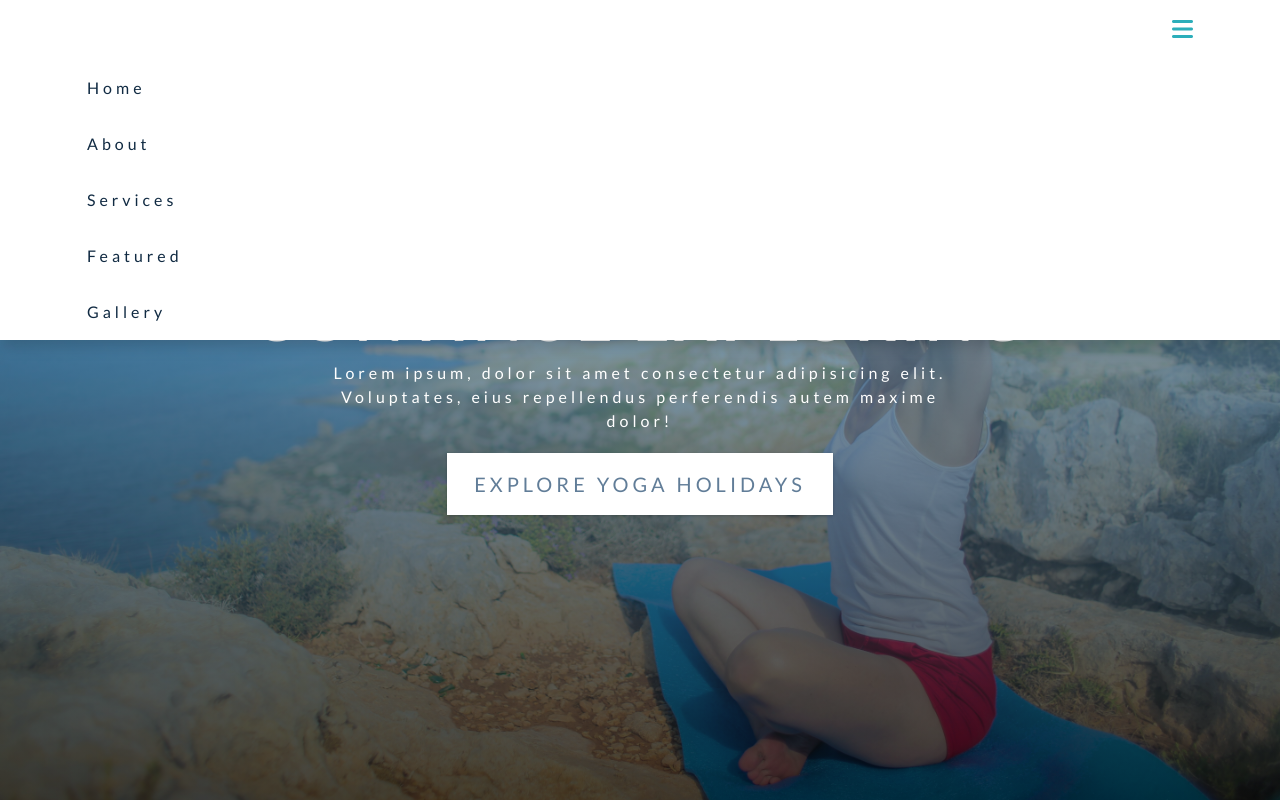
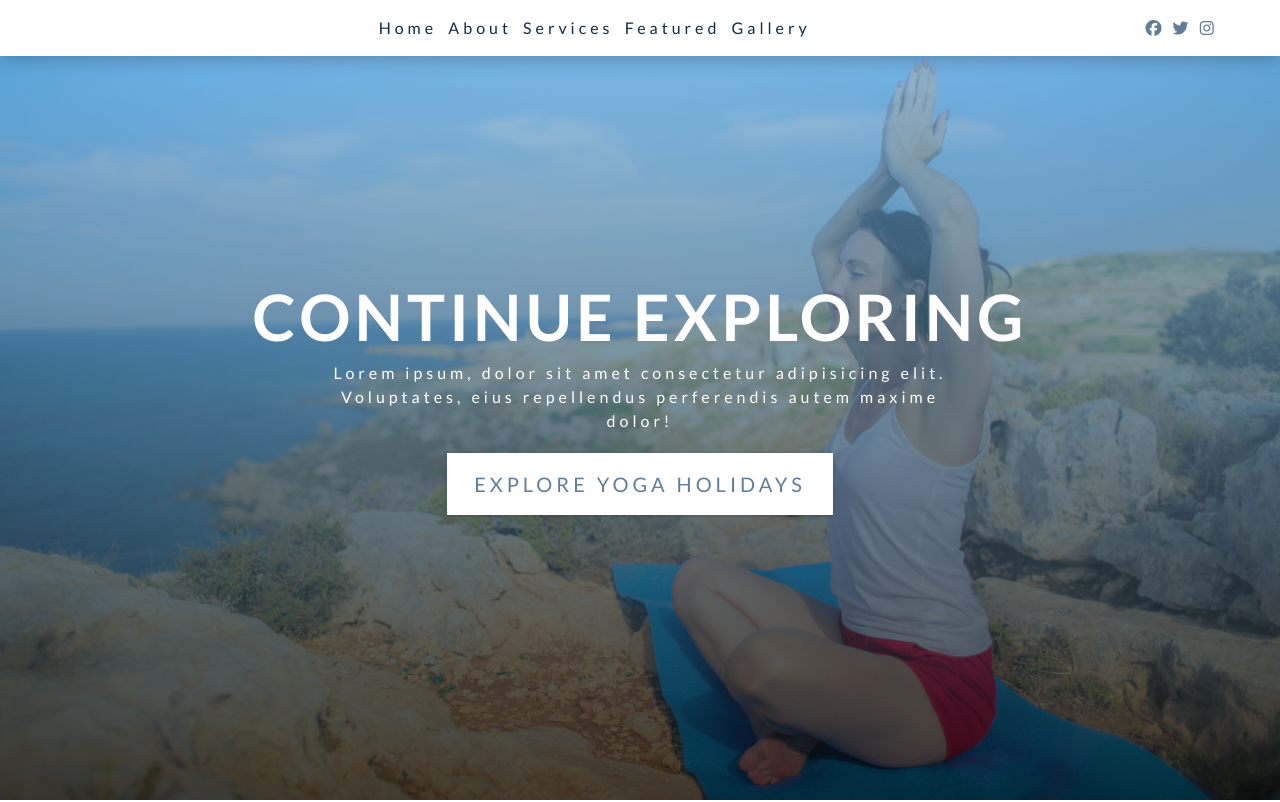
Before and after one commit to jcainuk/yoga-tours, a plain HTML site: page index.html in a window 1280 px wide. Shown: the top 802 px of the page. Drawn offline with Linux system fonts and the light colour scheme.

Commit message:
improves navbar css on large screen

```diff
--- a/styles/main.css
+++ b/styles/main.css
@@ -236,6 +236,49 @@ Navbar
 
 .show-links {
   height: 280px;
+}
+@media screen and (min-width: 992px) {
+  .navbar {
+    padding: 1rem 2rem;
+  }
+  /* hide toggle */
+  .nav-toggle {
+    display: none;
+  }
+  .nav-center {
+    display: flex;
+    justify-content: space-between;
+    align-items: center;
+    flex-wrap: wrap;
+  }
+  .nav-links {
+    height: auto;
+    display: flex;
+  }
+  .nav-header {
+    padding: 0 0;
+  }
+  .nav-link {
+    padding: 0 0;
+    margin-right: 0.7rem;
+  }
+  .nav-link:hover {
+    padding: 0;
+    color: var(--clr-primary-5);
+    background: transparent;
+  }
+  .nav-icons {
+    display: flex;
+  }
+  .nav-icon {
+    margin-right: 0.7rem;
+    color: var(--clr-grey-5);
+    font-size: 1.2;
+    transition: var(--transition);
+  }
+  .nav-icon:hover {
+    color: var(--clr-grey-8);
+  }
 }
 
 /*
```
